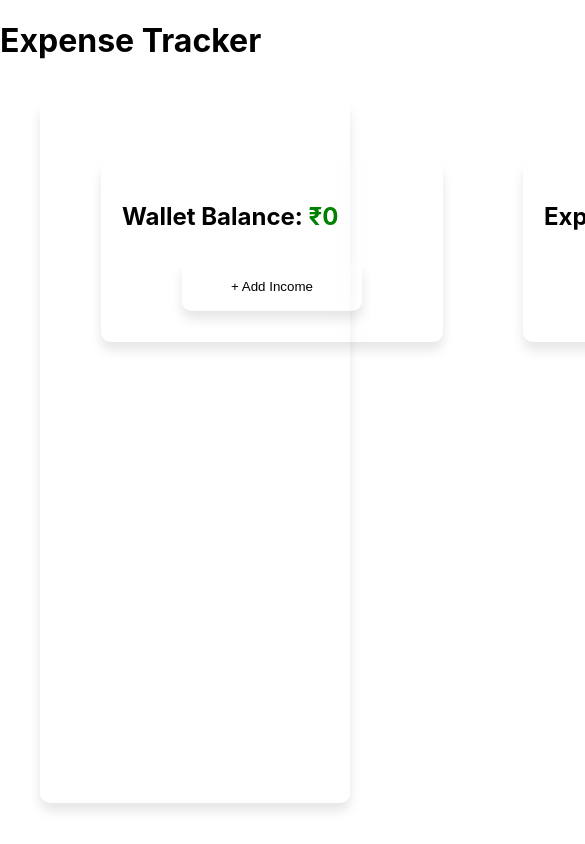
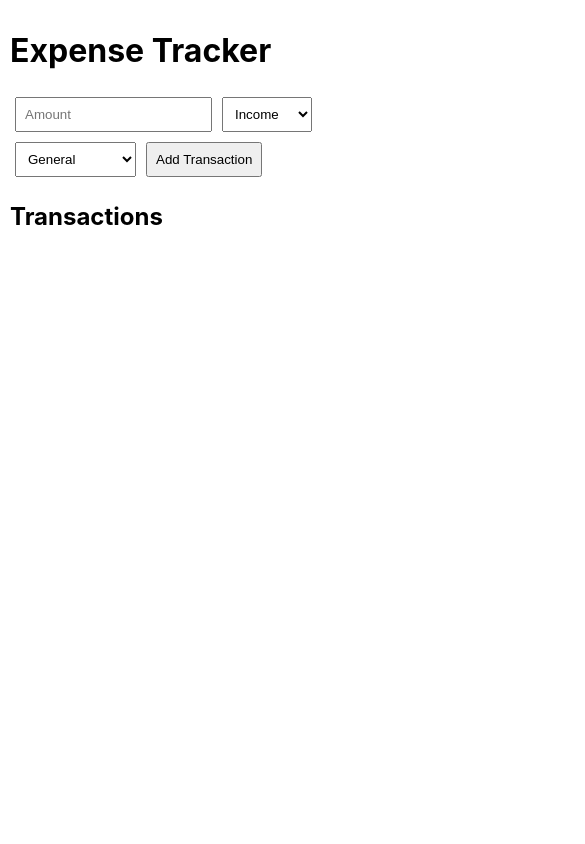
Before and after one commit to Attri4444/Expense-Tracker, a React (Create React App) app: page / in a window 390 px wide. Shown: the top 844 px of the page, 585 px wide, since content can reach past the window. Built offline with nearby package versions, Linux system fonts and the light colour scheme.

Commit message:
Fix import path for Calendar component

```diff
--- a/src/App.css
+++ b/src/App.css
@@ -1,38 +1,18 @@
 .App {
-  text-align: center;
+  padding: 20px;
+  max-width: 600px;
+  margin: auto;
 }
 
-.App-logo {
-  height: 40vmin;
-  pointer-events: none;
+input,
+select,
+button {
+  margin: 5px;
+  padding: 8px;
 }
 
-@media (prefers-reduced-motion: no-preference) {
-  .App-logo {
-    animation: App-logo-spin infinite 20s linear;
+@media (max-width: 600px) {
+  .App {
+    padding: 10px;
   }
 }
-
-.App-header {
-  background-color: #282c34;
-  min-height: 100vh;
-  display: flex;
-  flex-direction: column;
-  align-items: center;
-  justify-content: center;
-  font-size: calc(10px + 2vmin);
-  color: white;
-}
-
-.App-link {
-  color: #61dafb;
-}
-
-@keyframes App-logo-spin {
-  from {
-    transform: rotate(0deg);
-  }
-  to {
-    transform: rotate(360deg);
-  }
-}
--- a/src/App.js
+++ b/src/App.js
@@ -1,9 +1,77 @@
-import React from "react";
-import Dashboard from "./components/Dashboard/Dashboard";
-import './App.css';
+import React, { useState, useEffect } from "react";
+import "./App.css";
+
+const getStoredTransactions = () => {
+  const data = localStorage.getItem("transactions");
+  return data ? JSON.parse(data) : [];
+};
 
 function App() {
-  return <Dashboard />;
+  const [transactions, setTransactions] = useState(getStoredTransactions());
+  const [amount, setAmount] = useState("");
+  const [type, setType] = useState("income");
+  const [category, setCategory] = useState("general");
+
+  useEffect(() => {
+    localStorage.setItem("transactions", JSON.stringify(transactions));
+  }, [transactions]);
+
+  const addTransaction = () => {
+    if (!amount) return;
+    const newTransaction = {
+      id: Date.now(),
+      amount: Number(amount),
+      type,
+      category,
+    };
+    setTransactions([newTransaction, ...transactions]);
+    setAmount("");
+  };
+
+  return (
+    <div className="App">
+      <h1>Expense Tracker</h1>
+
+      <div>
+        <input
+          type="number"
+          placeholder="Amount"
+          value={amount}
+          onChange={(e) => setAmount(e.target.value)}
+        />
+
+        <select value={type} onChange={(e) => setType(e.target.value)}>
+          <option value="income">Income</option>
+          <option value="expense">Expense</option>
+        </select>
+
+        <select
+          value={category}
+          onChange={(e) => setCategory(e.target.value)}
+        >
+          <option value="general">General</option>
+          <option value="food">Food</option>
+          <option value="travel">Travel</option>
+          <option value="entertainment">Entertainment</option>
+        </select>
+
+        <button onClick={addTransaction} id="addIncomeBtn">
+          Add Transaction
+        </button>
+      </div>
+
+      <div>
+        <h2>Transactions</h2>
+        <ul>
+          {transactions.map((t) => (
+            <li key={t.id}>
+              ₹{t.amount} - {t.type} - {t.category}
+            </li>
+          ))}
+        </ul>
+      </div>
+    </div>
+  );
 }
 
 export default App;
```
